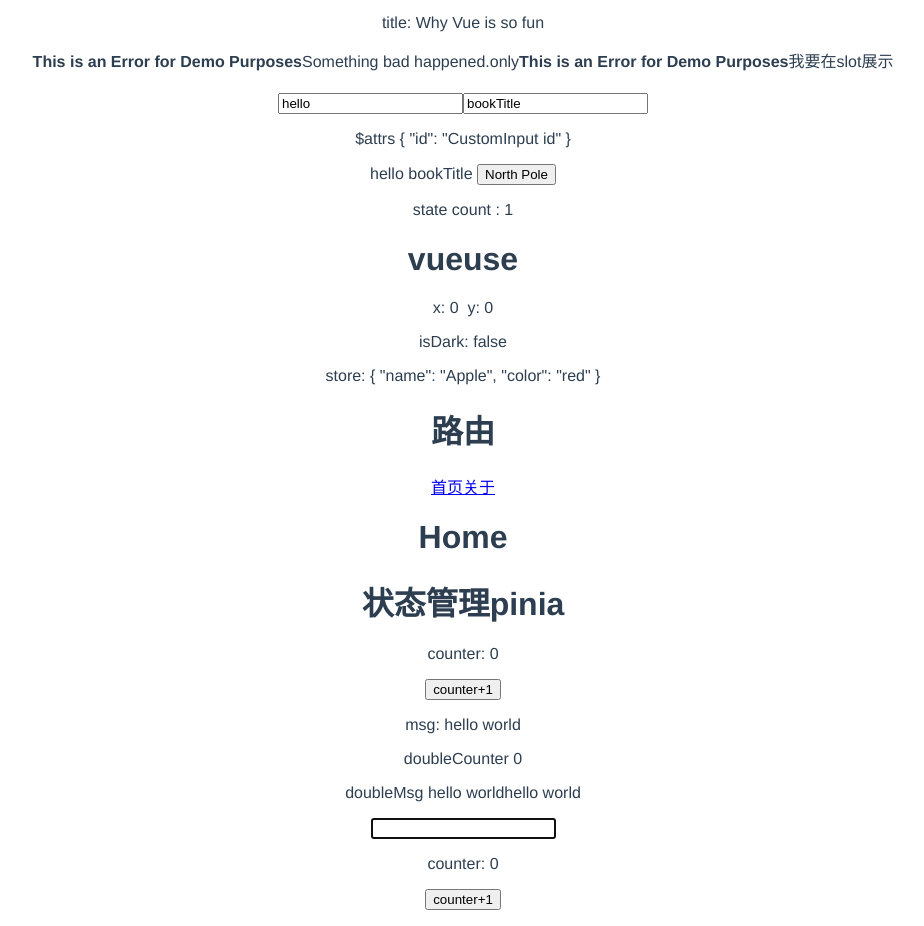
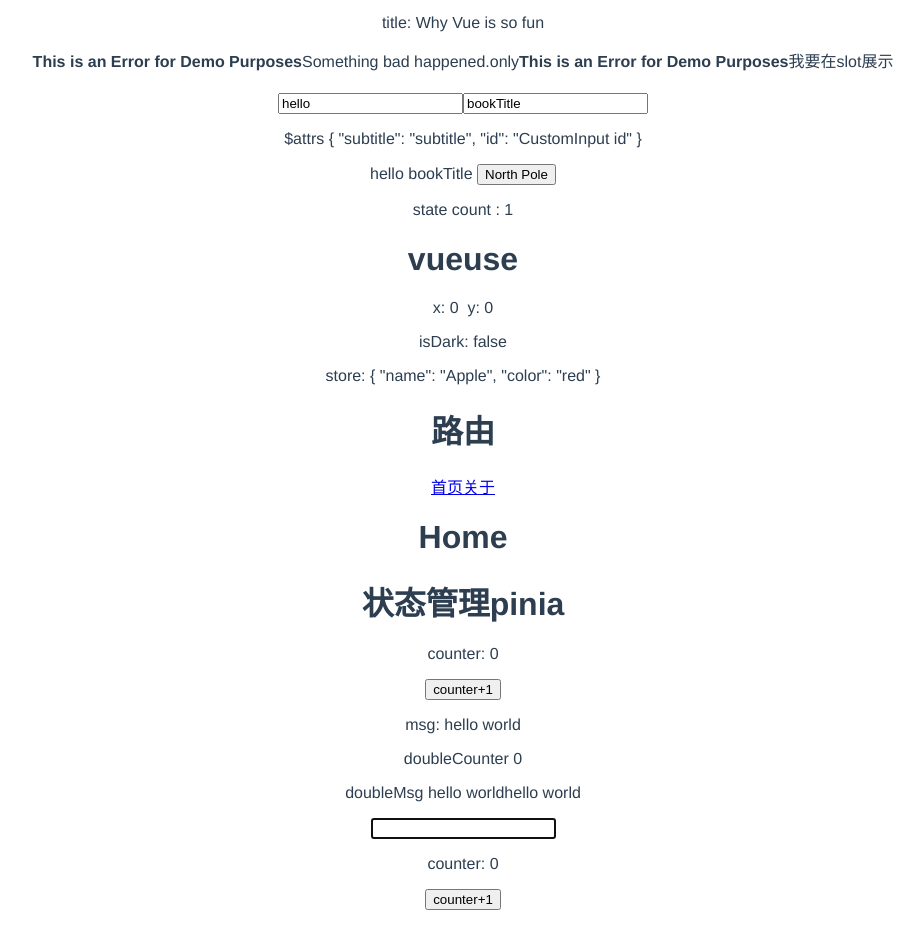
Before and after one commit to Talentjun/Vite-Vue3, a Vue app: page /#/home in a window 1280 px wide. Shown: the part 1442-2368 px from the top of the page, without its empty margins (177-1101 px from the left). Built offline with nearby package versions, Linux system fonts and the light colour scheme.

Commit message:
feat: v-model添加参数

```diff
--- a/src/App.vue
+++ b/src/App.vue
@@ -35,6 +35,7 @@ function changeTitle() {
 
 const message = ref('hello')
 const bookTitle = ref('bookTitle')
+const subtitle = ref('subtitle')
 
 /* provide inject */
 const location = ref('North Pole')
@@ -84,9 +85,11 @@ provide('location', {
     <span>我要在slot展示</span>
   </Slot> -->
   <h1></h1>
+  <!-- 有参数又有修饰符的 v-model 绑定，生成的 prop 名将是 arg + "Modifiers" -->
   <CustomInput
     v-model="message"
     v-model:title="bookTitle"
+    v-model:subtitle.capitalize="subtitle"
     id="CustomInput id"
   />
   {{ message }}
--- a/src/components/CustomInput.vue
+++ b/src/components/CustomInput.vue
@@ -4,9 +4,10 @@
 // v-model.capitalize 我们一起来创建一个自定义的修饰符 capitalize，它会自动将 v-model 绑定输入的字符串值第一个字母转为大写
 // v-model:title.capitalize
 import { useAttrs } from 'vue'
-defineProps(['modelValue', 'title'])
+const props = defineProps(['modelValue', 'title', 'subtitleModifiers'])
 defineEmits(['update:modelValue', 'update:title'])
 const attrs = useAttrs()
+console.log('subtitleModifiers', props.subtitleModifiers) // { capitalize: true }
 </script>
 
 <template>
```
